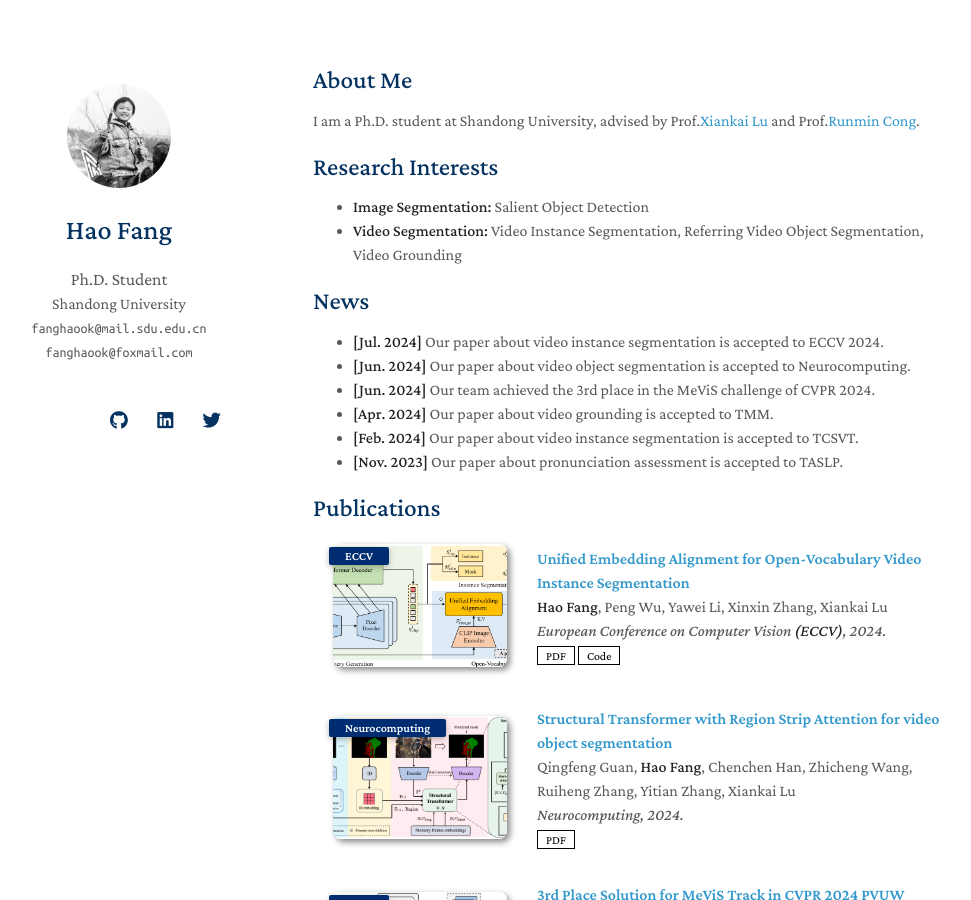
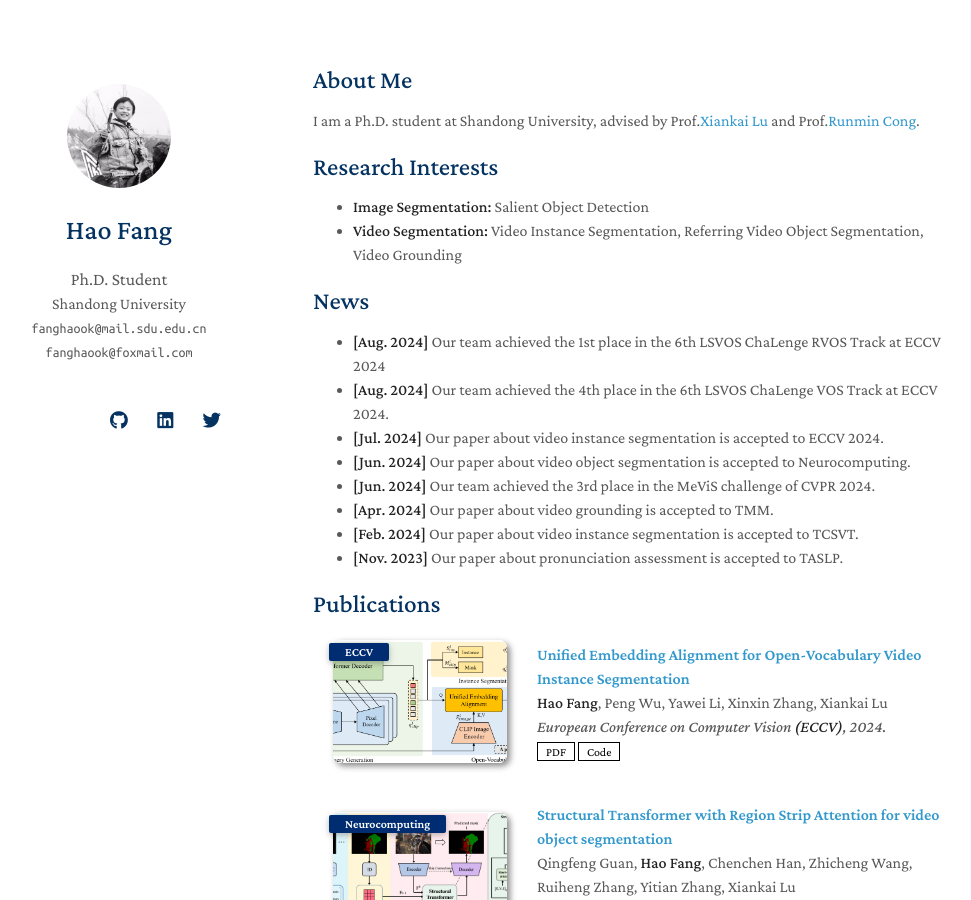
Before and after one commit to fanghaook/fanghaook.github.io, a Jekyll site: the page built from index.md, in a window 1280 px wide and 900 px high. Shown: the whole window, without its empty margins (157-1128 px from the left). Built offline with Jekyll 4.4.1, drawn with Linux system fonts in a browser that asks for light colours; nearby versions of some CDN libraries; a style sheet for code colours, icons or effects is not loaded; our own code applies the rules of GitHub Pages for plain Markdown files; some of the changed text lies outside the part shown.

Commit message:
Update index.md

```diff
--- a/index.md
+++ b/index.md
@@ -12,6 +12,8 @@ I am a Ph.D. student at Shandong University, advised by Prof.[Xiankai Lu](https:
 - **Video Segmentation:** Video Instance Segmentation, Referring Video Object Segmentation, Video Grounding
 
 ## News
+- **[Aug. 2024]** Our team achieved the 1st place in the 6th LSVOS ChaLenge RVOS Track at ECCV 2024
+- **[Aug. 2024]** Our team achieved the 4th place in the 6th LSVOS ChaLenge VOS Track at ECCV 2024.
 - **[Jul. 2024]** Our paper about video instance segmentation is accepted to ECCV 2024.
 - **[Jun. 2024]** Our paper about video object segmentation is accepted to Neurocomputing.
 - **[Jun. 2024]** Our team achieved the 3rd place in the MeViS challenge of CVPR 2024.
@@ -22,4 +24,6 @@ I am a Ph.D. student at Shandong University, advised by Prof.[Xiankai Lu](https:
 {% include_relative _includes/publications.md %}
 
 ## Competitions
+- the 1st place in the 6th LSVOS ChaLenge RVOS Track at ECCV 2024
+- the 4th place in the 6th LSVOS ChaLenge VOS Track at ECCV 2024
 - the 3rd Place for MeViS Track in CVPR 2024 PVUW workshop: Motion Expression guided Video Segmentation
```
